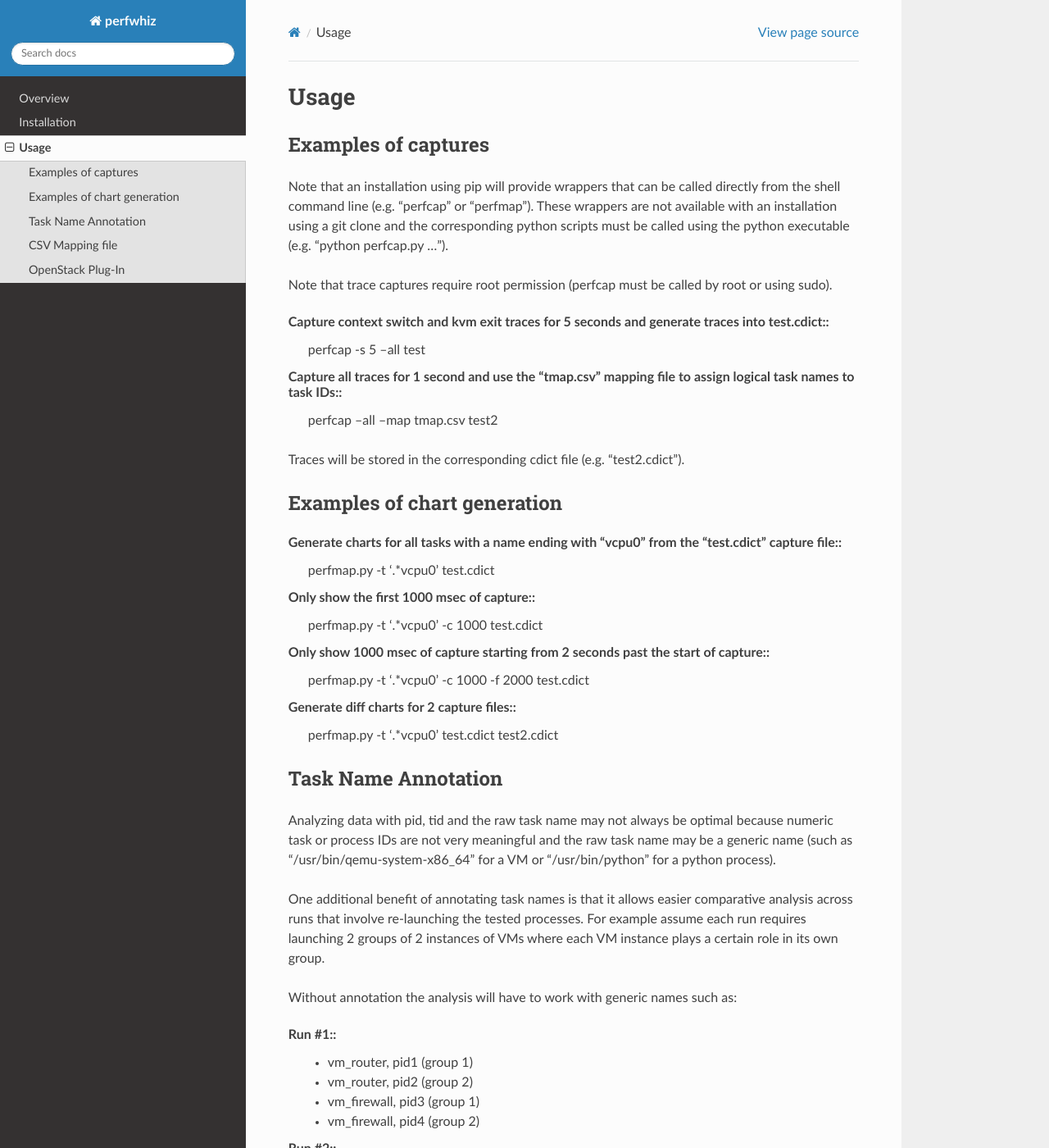
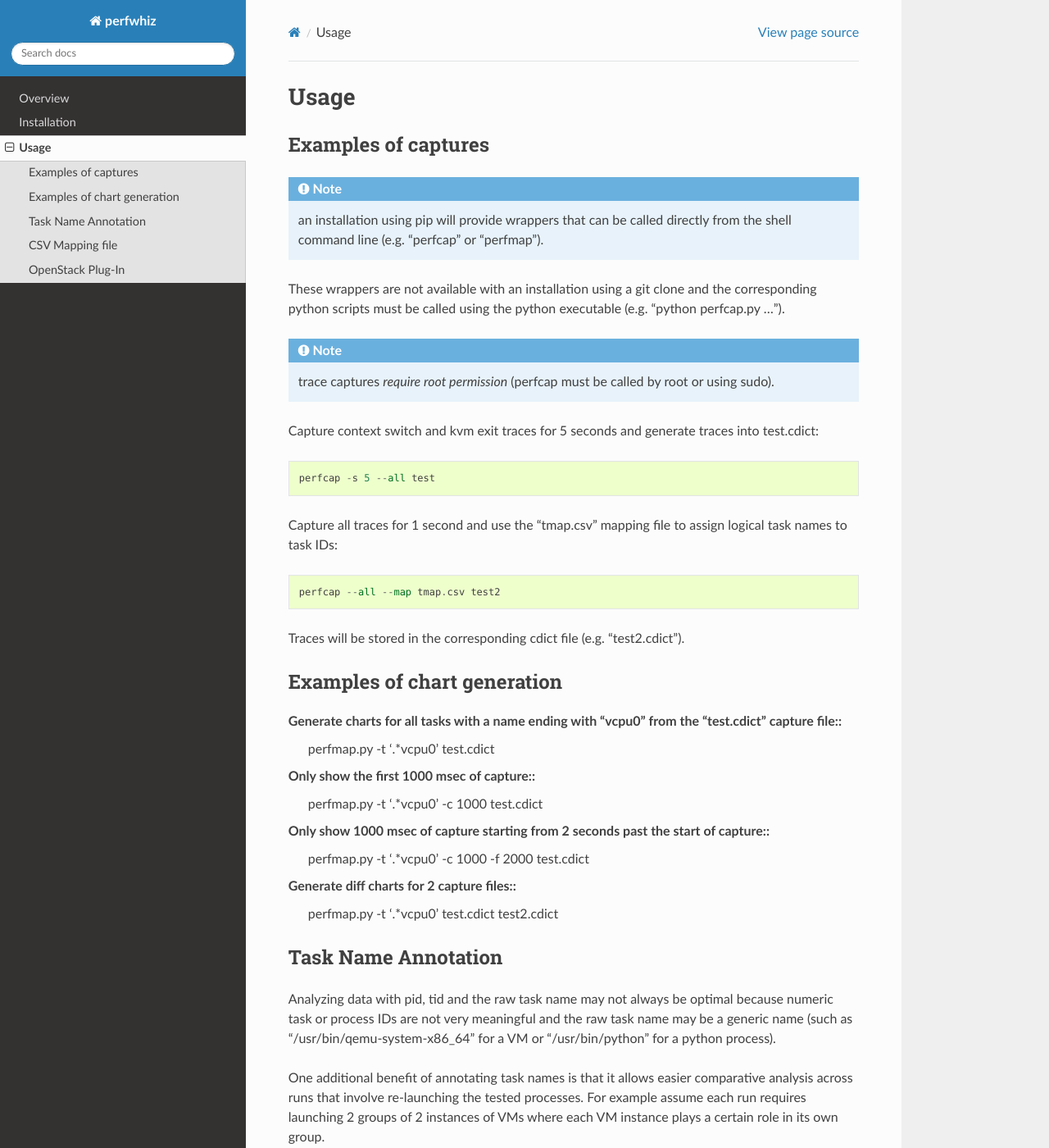
Before and after one commit to cisco-oss-eng/perfwhiz, a Sphinx documentation site: the page built from doc/source/usage.rst, in a window 1280 px wide and 1400 px high. Shown: the whole window at 82% size. Built offline with Sphinx 7.4.7 and the Read the Docs theme 2.0.0, drawn with Linux system fonts in a browser that asks for light colours; the version number could not be read and is left out; some of the changed text lies outside the part shown.

```diff
--- a/doc/source/usage.rst
+++ b/doc/source/usage.rst
@@ -5,16 +5,18 @@ Usage
 Examples of captures
 --------------------
 
-Note that an installation using pip will provide wrappers that can be called directly from the shell command line (e.g. "perfcap" or "perfmap").
+.. note:: an installation using pip will provide wrappers that can be called directly from the shell command line (e.g. "perfcap" or "perfmap").
 These wrappers are not available with an installation using a git clone and the corresponding python scripts must be called using the python
 executable (e.g. "python perfcap.py ...").
 
-Note that trace captures require root permission (perfcap must be called by root or using sudo).
+.. note:: trace captures *require root permission* (perfcap must be called by root or using sudo).
 
 Capture context switch and kvm exit traces for 5 seconds and generate traces into test.cdict::
+
     perfcap -s 5 --all test
 
 Capture all traces for 1 second and use the "tmap.csv" mapping file to assign logical task names to task IDs::
+
     perfcap --all --map tmap.csv test2
 
 Traces will be stored in the corresponding cdict file (e.g. "test2.cdict").
@@ -47,12 +49,14 @@ For example assume each run requires launching 2 groups of 2 instances of VMs wh
 Without annotation the analysis will have to work with generic names such as:
 
 Run #1::
+
     - vm_router, pid1 (group 1)
     - vm_router, pid2 (group 2)
     - vm_firewall, pid3 (group 1)
     - vm_firewall, pid4 (group 2)
 
 Run #2::
+
     - vm_router, pid5 (group 1)
     - vm_router, pid6 (group 2)
     - vm_firewall, pid7 (group 1)
@@ -64,12 +68,14 @@ associate pid1 to pid5, pid2 to piud6 etc...
 With annotation, the task name could reflect the role and group membership:
 
 Run #1::
+
     - vm_router.1, pid9
     - vm_router.2, pid10
     - vm_firewall.1, pid11
     - vm_firewall.2, pid12
 
-Run #2:
+Run #2::
+
     - vm_router.1, pid13
     - vm_router.2, pid14
     - vm_firewall.1, pid15
@@ -94,6 +100,7 @@ CSV Mapping file
 A mapping file is a valid comma separated value (CSV) text file that has the following fields in each line:
 
 CSV format::
+
     <tid>,<libvirt-instance-name>,<task-system-type>,<uuid>,<group-type>,<group-id>,<task-name>
 
 .. csv-table:: CSV field description
@@ -108,14 +115,17 @@ CSV format::
     "<task-name>", "name of the task - describes what the task does (e.g. firewall or router...)"
 
 Example of mapping file::
+
     19236,instance-000019f4,vcpu0,8f81e3a1-3ebd-4015-bbee-e291f0672d02,FULL,5,Firewall
     453,instance-00001892,emulator,4a81e3cc-4de0-5030-cbfd-f3c43213c34b,FULL,2,Router
 
 Equivalent simplified version::
+
     19236,,vcpu0,,,5,Firewall
     453,,emulator,,,2,Router
 
 In the current version, the annotated name is calculated as::
+
     <task-name>.<group-id>.<task-system-type>
 
 The <tid> is used as a key for matching perf records to annotated names (i.e. all perf records that have a tid matching
@@ -123,6 +133,7 @@ any entry in the mapping file will have their task name renamed using the above
 All other fields are therefore ignored.
 
 Resulting annotated name from the above example::
+
     Firewall.05.vcpu0
     Router.02.emulator
 
--- a/setup.cfg
+++ b/setup.cfg
@@ -21,6 +21,10 @@ classifier =
 packages =
     perfwhiz
 
+package_data =
+    perfwhiz =
+        perfmap_charts.jinja
+
 [extras]
 analyzer =
     pandas>=0.17
```
Also changed, not shown: 1 other file.
